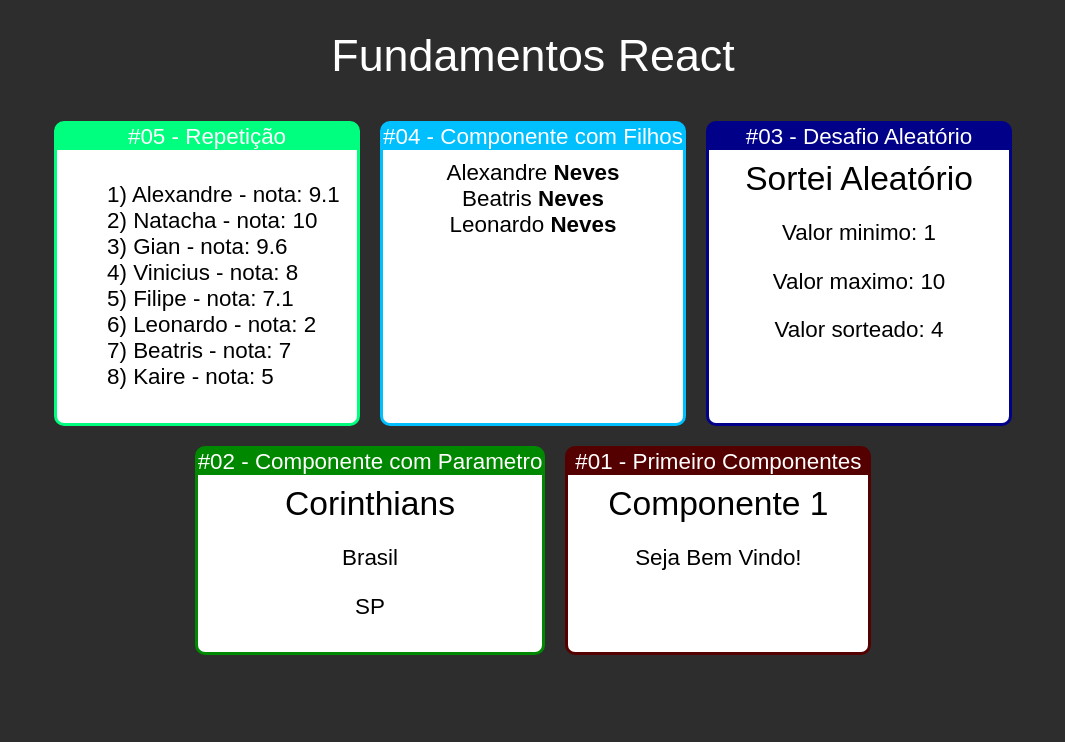
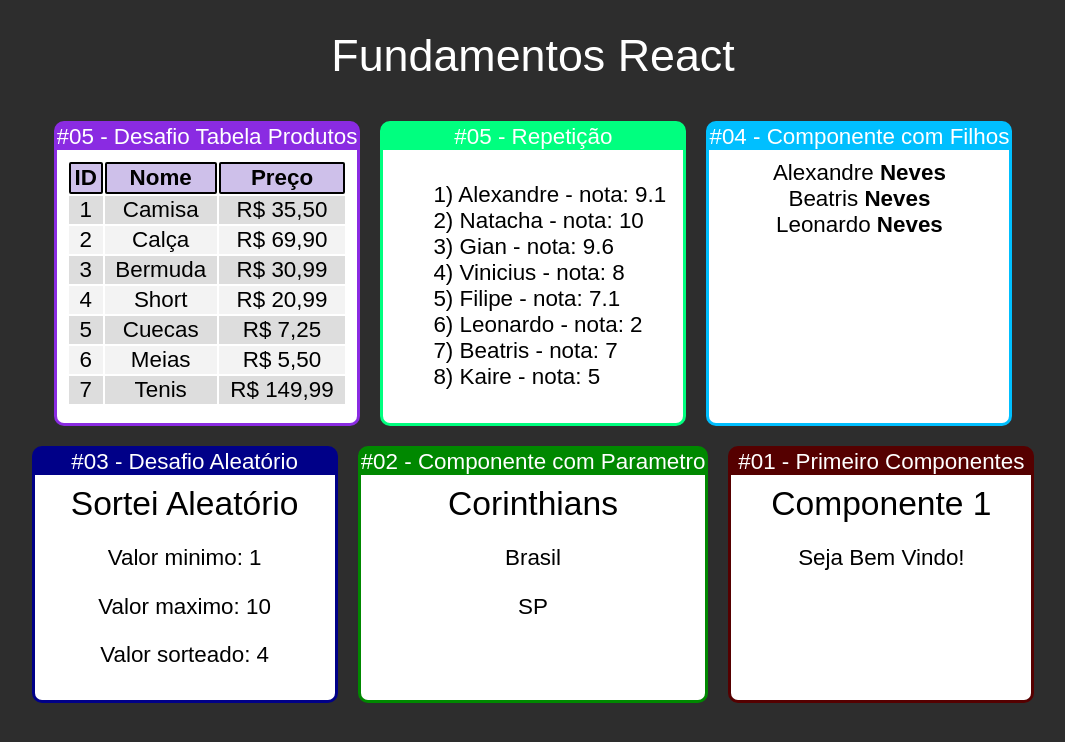
Before and after one commit to Ale-Neves/Curso-React-Redux-Fundamentos, a React (Create React App) app in the folder fundamentos-react/: page / in a window 1280 px wide. Shown: the top 742 px of the page, without its empty margins (107-1172 px from the left). Built offline with nearby package versions, Linux system fonts and the light colour scheme.

Commit message:
Desafio Repetições - Tabela de Produtos.

```diff
--- a/fundamentos-react/src/App.jsx
+++ b/fundamentos-react/src/App.jsx
@@ -7,12 +7,16 @@ import './App.css';
 import Familia from './components/basicos/Familia';
 import FamiliaMembro from './components/basicos/FamiliaMembro';
 import ListaAlunos from './components/repeticao/ListaAlunos';
+import TabelaProdutos from './components/repeticao/TabelaProdutos';
 
 export default () => {
   return(
     <div className='App'>
       <h1>Fundamentos React</h1>
       <div className='Cards'>
+        <Card titulo="#05 - Desafio Tabela Produtos" color='#8A2BE2'>
+          <TabelaProdutos />
+        </Card>
 
         <Card titulo="#05 - Repetição" color='#00FF7F'>
           <ListaAlunos />
--- /dev/null
+++ b/fundamentos-react/src/components/repeticao/TabelaProdutos.css
@@ -0,0 +1,19 @@
+.TabelaProdutos table {
+  width: 100%;
+}
+
+.TabelaProdutos th {
+  border-radius: 2px;
+  border-color: black;
+  border-width: 2px;
+  border-style: solid;
+  background-color: #cec0ea;
+}
+
+.TabelaProdutos .Par {
+  background-color: rgb(221, 221, 221);
+}
+
+.TabelaProdutos .Inpar {
+  background-color: rgb(243, 243, 243);
+}
--- /dev/null
+++ b/fundamentos-react/src/components/repeticao/TabelaProdutos.jsx
@@ -0,0 +1,32 @@
+import React from "react";
+import Produtos from "../../data/Produtos";
+import './TabelaProdutos.css'
+
+export default () => {
+  const listProdutos = Produtos.map((x, i) => {
+    return(
+        <tr key={x.id} className={i % 2 == 0 ? "Par" : "Inpar"}>
+          <td>{x.id}</td>
+          <td>{x.nome}</td>
+          <td> R$ {x.preco.toFixed(2).replace('.', ',')}</td>
+        </tr>
+    );
+  });
+
+  return(
+    <div className="TabelaProdutos">
+      <table>
+        <thead style={{alignItems: 'center'}}>
+          <tr>
+            <th>ID</th>
+            <th>Nome</th>
+            <th>Preço</th>
+          </tr>
+        </thead>
+        <tbody>
+            {listProdutos}
+        </tbody>
+      </table>
+    </div>
+  );
+};
--- /dev/null
+++ b/fundamentos-react/src/data/Produtos.js
@@ -0,0 +1,9 @@
+export default [
+  { id: 1, nome: 'Camisa', preco: 35.5 },
+  { id: 2, nome: 'Calça', preco: 69.9 },
+  { id: 3, nome: 'Bermuda', preco: 30.99 },
+  { id: 4, nome: 'Short', preco: 20.99 },
+  { id: 5, nome: 'Cuecas', preco: 7.25 },
+  { id: 6, nome: 'Meias', preco: 5.5 },
+  { id: 7, nome: 'Tenis', preco: 149.99 }
+]
```
